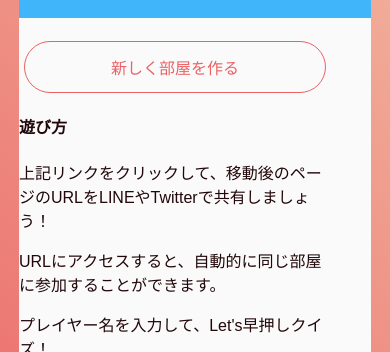
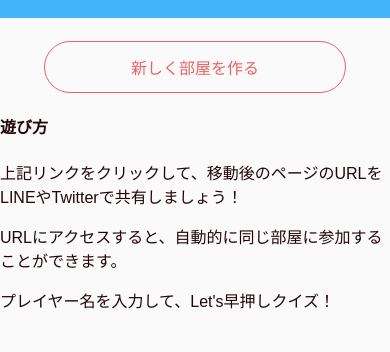
Before and after one commit to kznrluk/hayaoshi-button-online, a website: page static/index.html in a window 390 px wide. Shown: the part 192-544 px from the top of the page. Drawn offline with Linux system fonts and the light colour scheme; grey boxes are pictures that could not be loaded.

Commit message:
レスポンシブ対応

```diff
--- a/static/style.css
+++ b/static/style.css
@@ -34,8 +34,13 @@ body {
     justify-content: center;
     align-items: center;
     flex-direction: column;
-    width: 80vw;
-    padding-bottom: 30px;
+    padding: 0 70px 30px;
+}
+
+@media screen and (max-width: 600px) {
+    .content__body {
+        padding: 0 0 30px;
+    }
 }
 
 .title {
```
